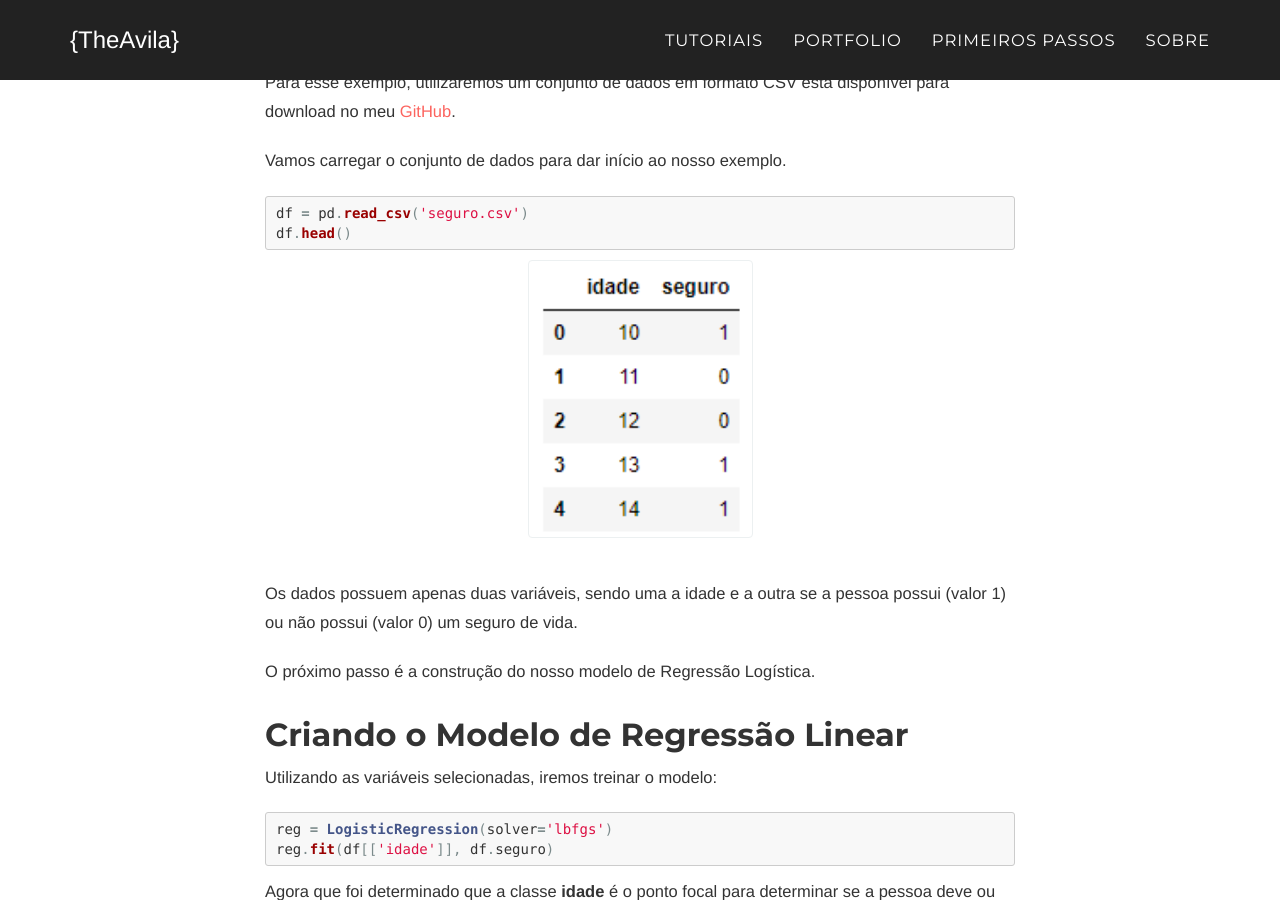
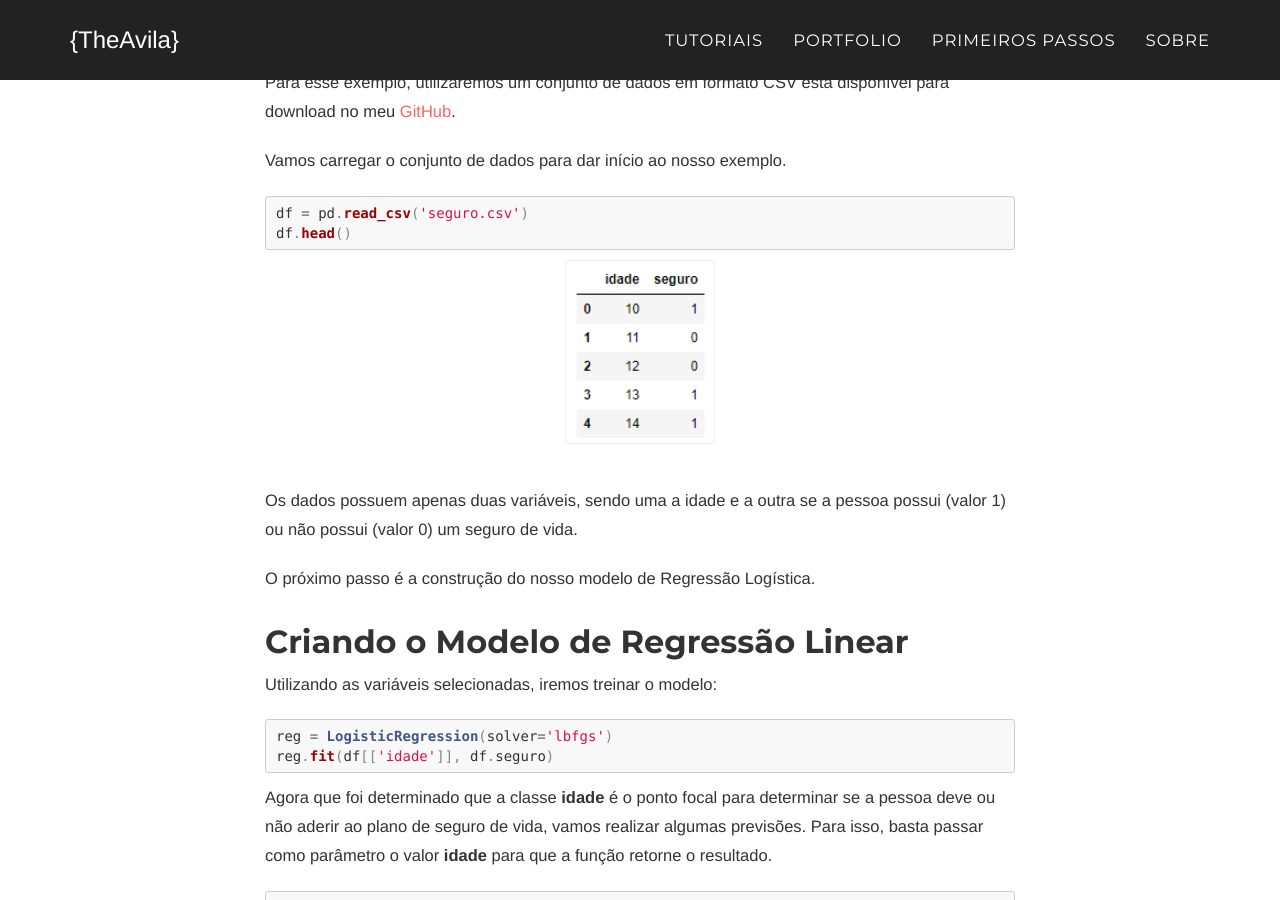
Before and after one commit to theavila/theavila.github.io, a Jekyll site: the page built from _posts/2020-07-18-RegressaoLogistica-Seguro.md, in a window 1280 px wide and 900 px high, scrolled down 1681 px. Built offline with Jekyll 4.4.1, drawn with Linux system fonts in a browser that asks for light colours; some web fonts are replaced; comment, search, counter and statistics services are not loaded.

Commit message:
update logistic

```diff
--- a/_posts/2020-07-18-RegressaoLogistica-Seguro.md
+++ b/_posts/2020-07-18-RegressaoLogistica-Seguro.md
@@ -55,7 +55,7 @@ df = pd.read_csv('seguro.csv')
 df.head()
 {% endhighlight %}
 
-<img class="img-responsive center-block thumbnail" src="/img/headSeguro.png" alt="Seguro-head" style="width:30%"/>
+<img class="img-responsive center-block thumbnail" src="/img/headSeguro.png" alt="Seguro-head" style="width:20%"/>
 
 Os dados possuem apenas duas variáveis, sendo uma a idade e a outra se a pessoa possui (valor 1) ou não possui (valor 0) um seguro de vida.
 
```
Also changed, not shown: img/sigmoideSeguro.png.
